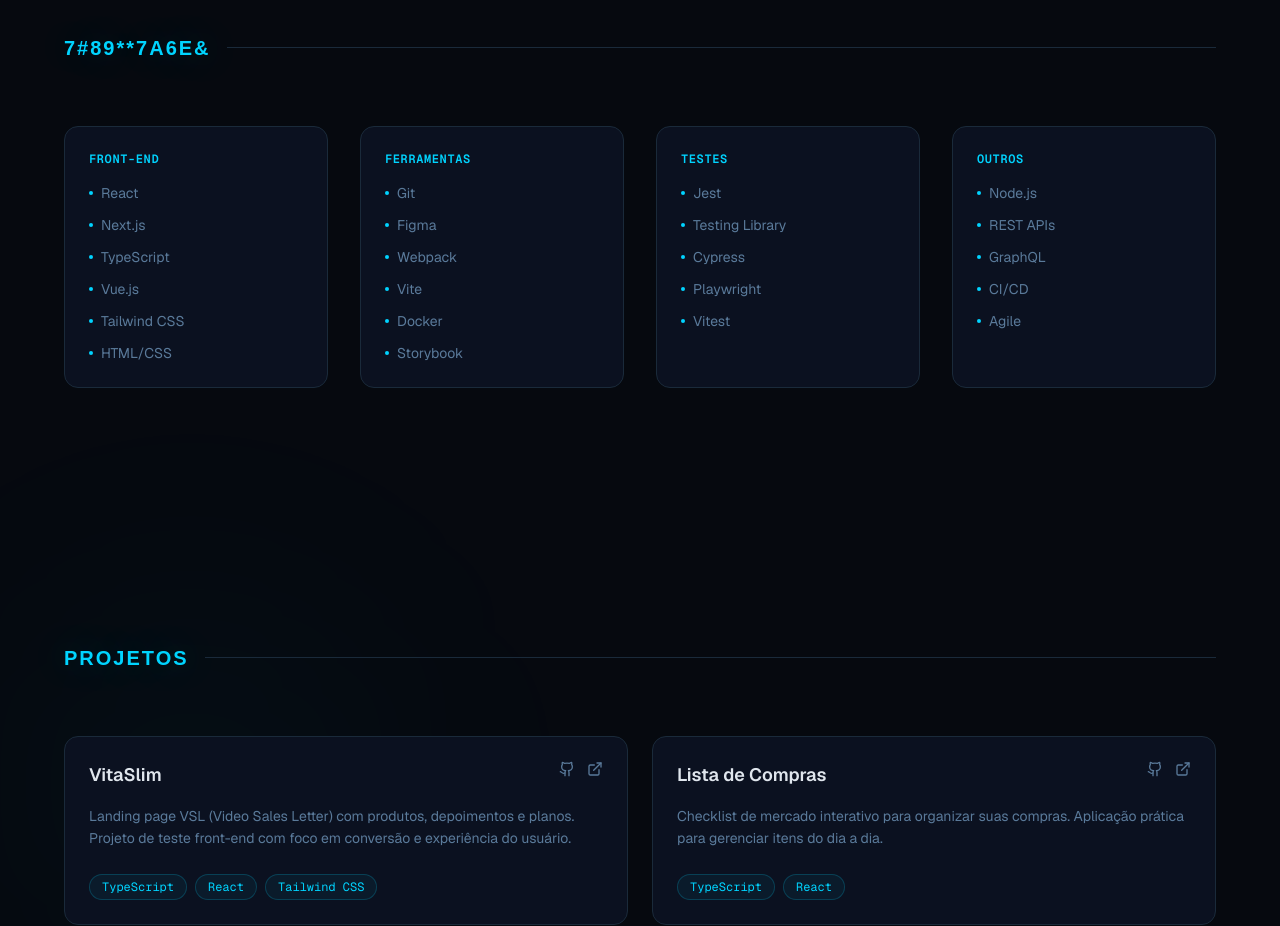
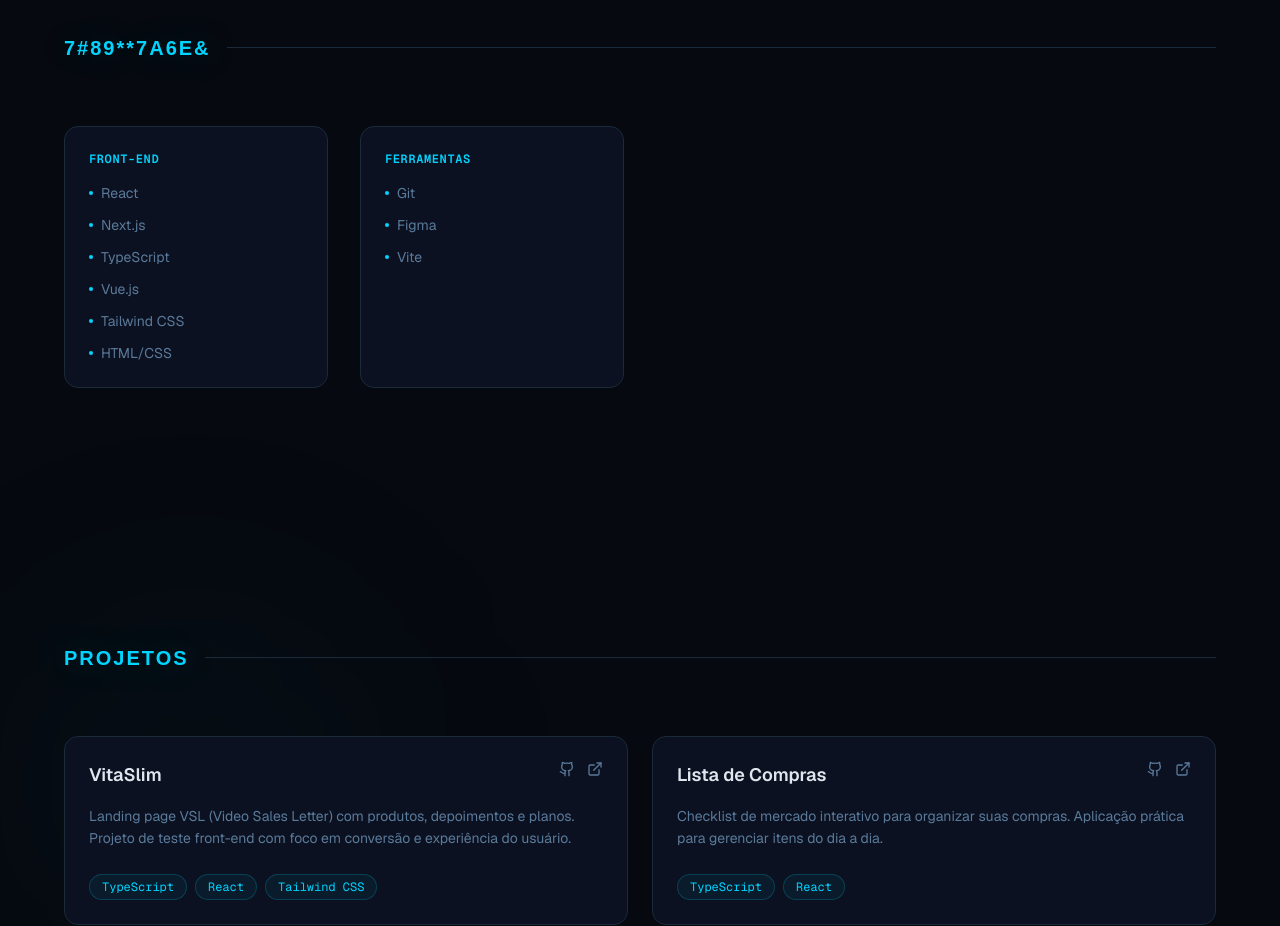
Before and after one commit to Rafa-Mont-ui/Portfolio_front_End, a Next.js app: page / in a window 1280 px wide. Shown: the part 1700-2626 px from the top of the page. Built offline with nearby package versions, Linux system fonts and the light colour scheme; a web font is replaced by a local one.

Commit message:
Refactor Skills component: streamline tools and testing categories by removing unused items, enhancing clarity and focus.

```diff
--- a/components/skills.tsx
+++ b/components/skills.tsx
@@ -11,15 +11,7 @@ const skills = [
   },
   {
     category: "Ferramentas",
-    items: ["Git", "Figma", "Webpack", "Vite", "Docker", "Storybook"],
-  },
-  {
-    category: "Testes",
-    items: ["Jest", "Testing Library", "Cypress", "Playwright", "Vitest"],
-  },
-  {
-    category: "Outros",
-    items: ["Node.js", "REST APIs", "GraphQL", "CI/CD", "Agile"],
+    items: ["Git", "Figma", "Vite"],
   },
 ]
 
```
